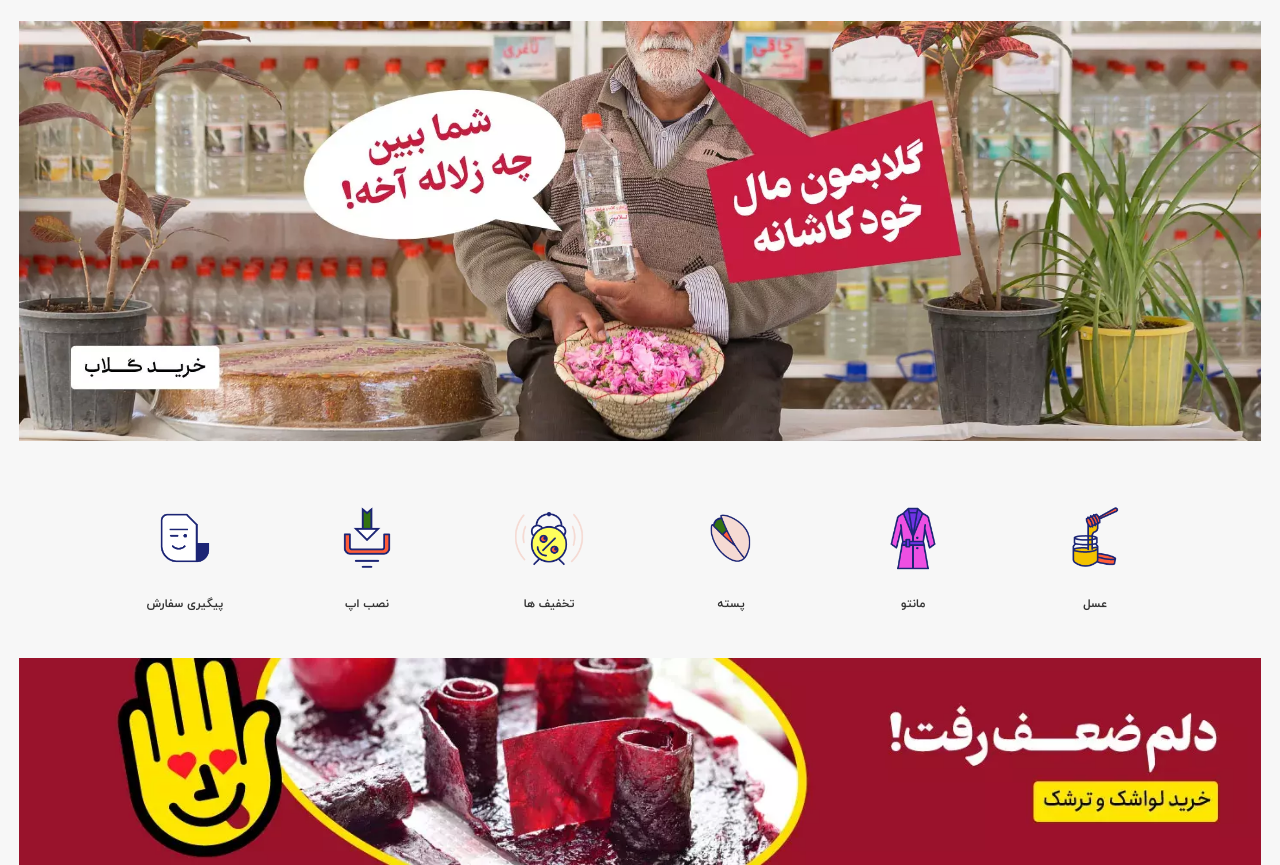
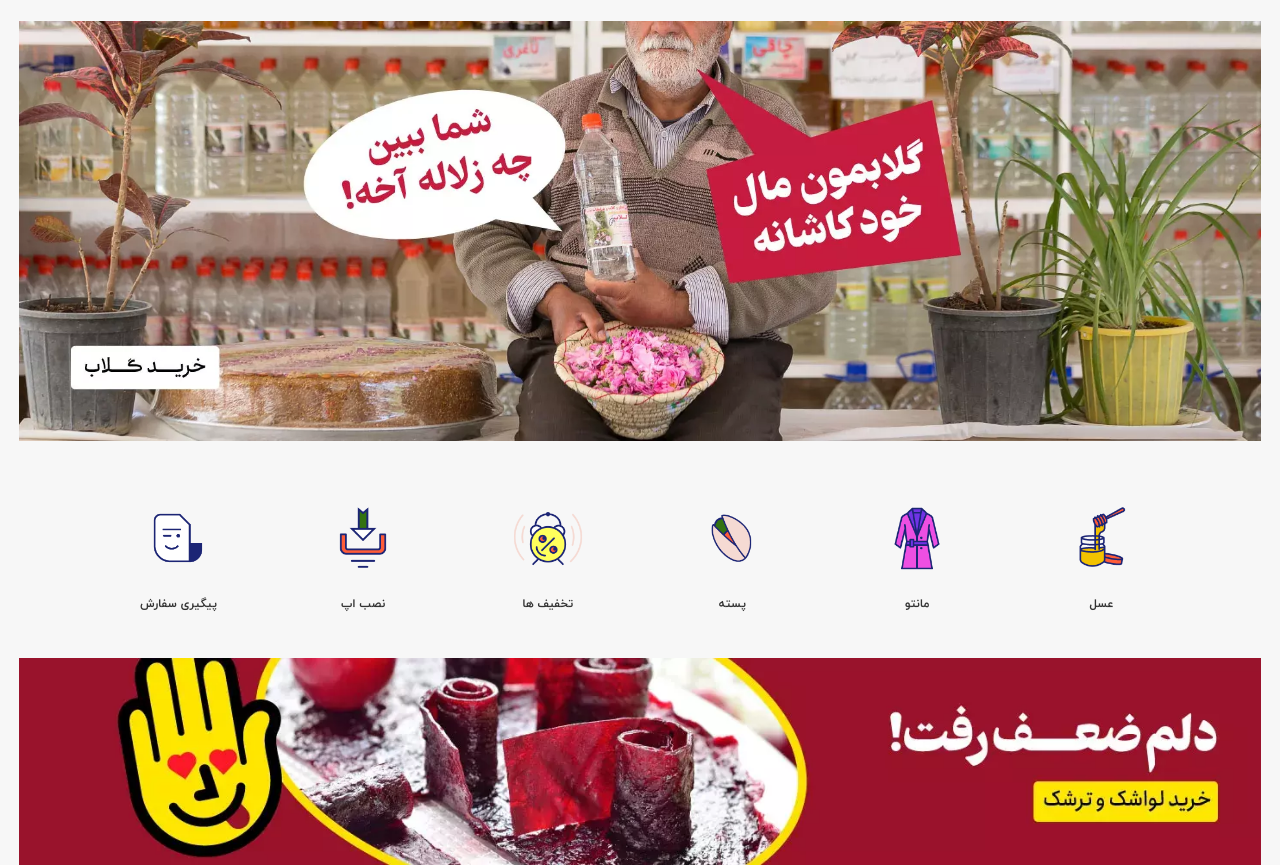
Before and after one commit to MHPourhasani/basalam-clone, a plain HTML site: page index.html in a window 1280 px wide. Shown: the top 865 px of the page. Drawn offline with Linux system fonts and the light colour scheme.

Commit message:
change some styles category 1

```diff
--- a/styles/sass/sassStyles.scss
+++ b/styles/sass/sassStyles.scss
@@ -65,18 +65,15 @@ main, footer {
 .category-1{
     @include flexStyles(row,center,center);
 
-    width: 100vw;
-    margin: 0.75rem 2rem;
+    width: 95vw;
+    margin: 0.75rem 0;
     overflow: auto;
 
-    li {
-        margin: 0 0.4rem;
-    }
-
     a {
-        @include flexStyles(column,space-between,center);
+        @include flexStyles(column,center,center);
         @include textStyles(1rem,300,$darkGrayColor);
         text-align: center;
+        margin: 0 0.4rem;
 
         &:hover {
             color: $liteOrangeColor;
```
Also changed, not shown: styles/css/sassStyles.css, 1 other file.
